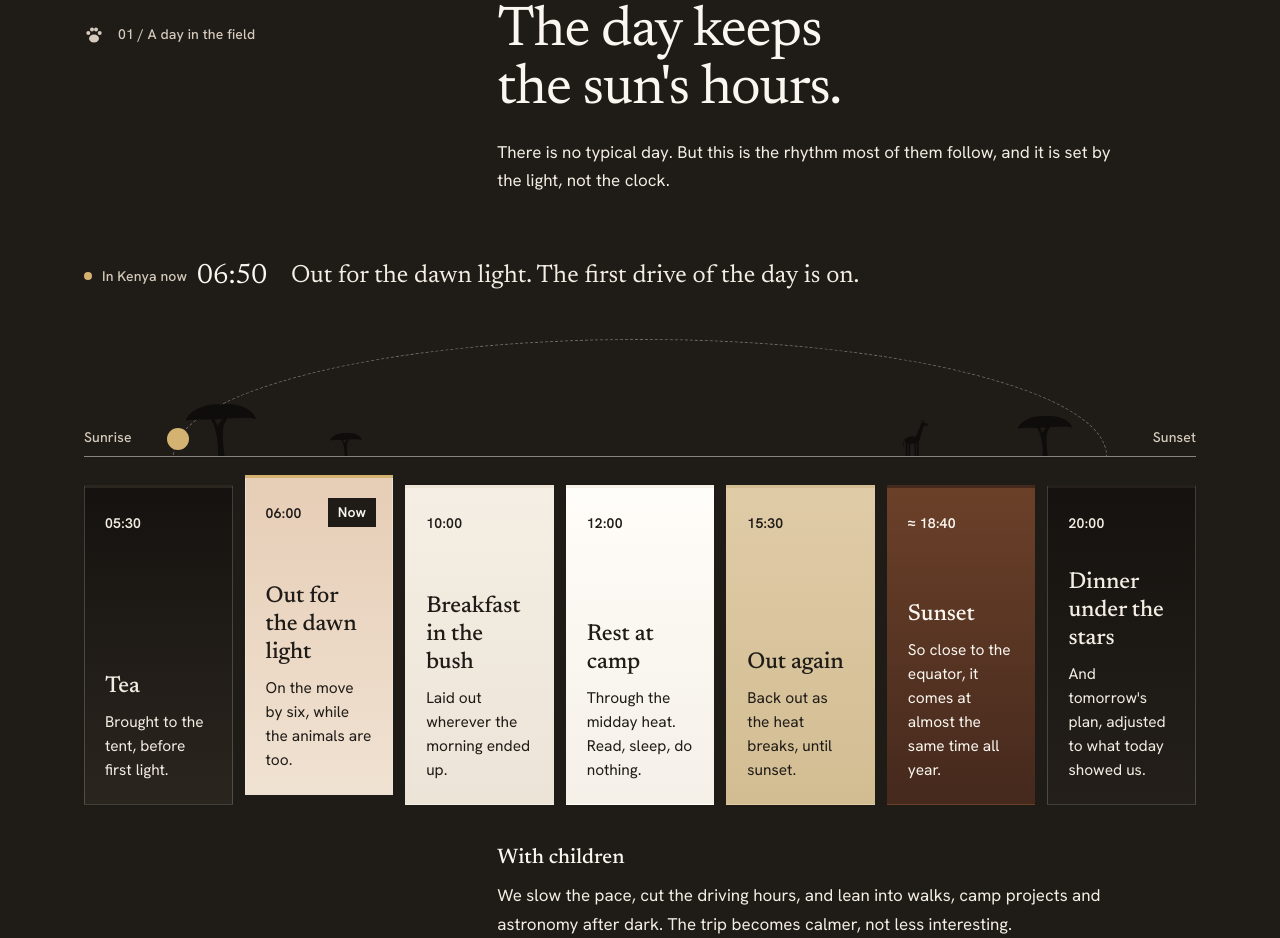
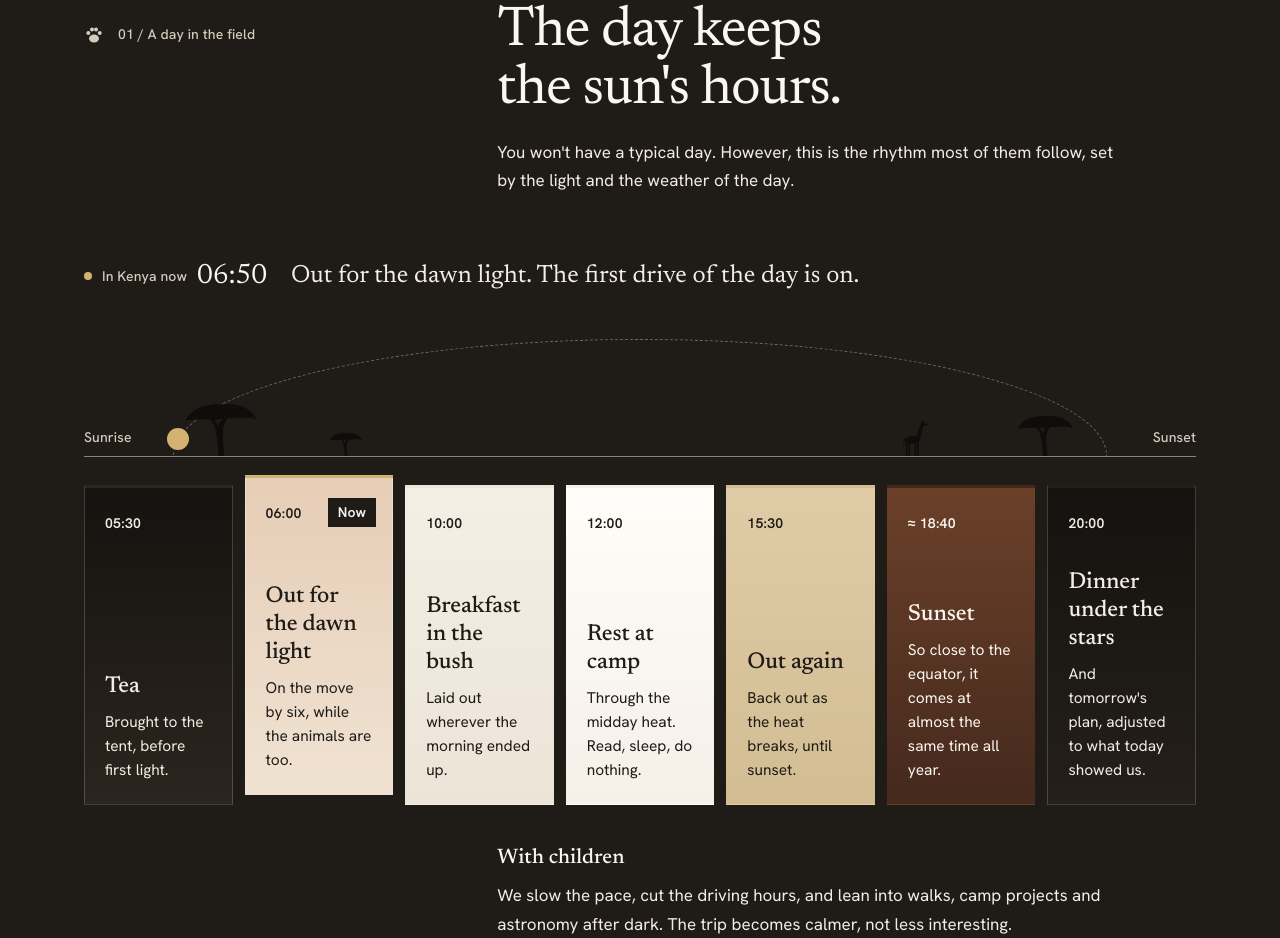
Before and after one commit to niyiadebayo/skazka, a plain HTML site: page index.html in a window 1280 px wide. Shown: the part 1039-1977 px from the top of the page. Drawn offline with Linux system fonts and the light colour scheme.

Commit message:
copy: say the day intro plainly
"There is no typical day. But this is the rhythm most of them follow,
and it is set by the light, not the clock." becomes the owner's wording:
"You won't have a typical day. However, this is the rhythm most of them
follow, set by the light and the weather of the day."

Same line updated in skazka.md. PHILOSOPHY.md voice section now rules
out "X, not Y" constructions.

Co-Authored-By: Claude Fable 5.2 <noreply@anthropic.com>
Claude-Session: https://claude.ai/code/session_0171uGCXPjkJh1urh6JDa1Ca

```diff
--- a/index.html
+++ b/index.html
@@ -328,7 +328,7 @@
           The day keeps<br/>the sun's hours.
         </h2>
       </div>
-      <p class="day-intro">There is no typical day. But this is the rhythm most of them follow, and it is set by the light, not the clock.</p>
+      <p class="day-intro">You won't have a typical day. However, this is the rhythm most of them follow, set by the light and the weather of the day.</p>
 
       <div class="day-now" id="day-now">
         <div class="day-now-clock">
```
Also changed, not shown: src/sections/day.html (+1 -1 lines), 2 other files.
